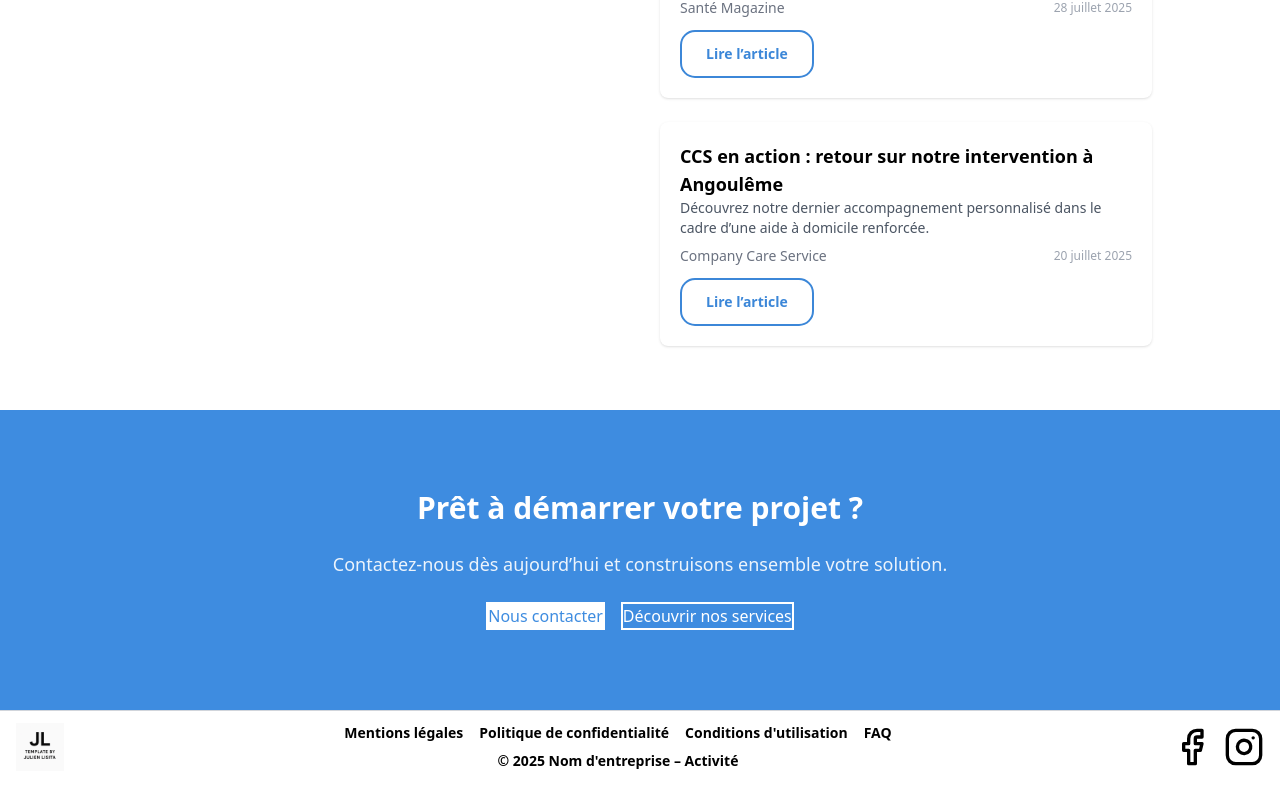
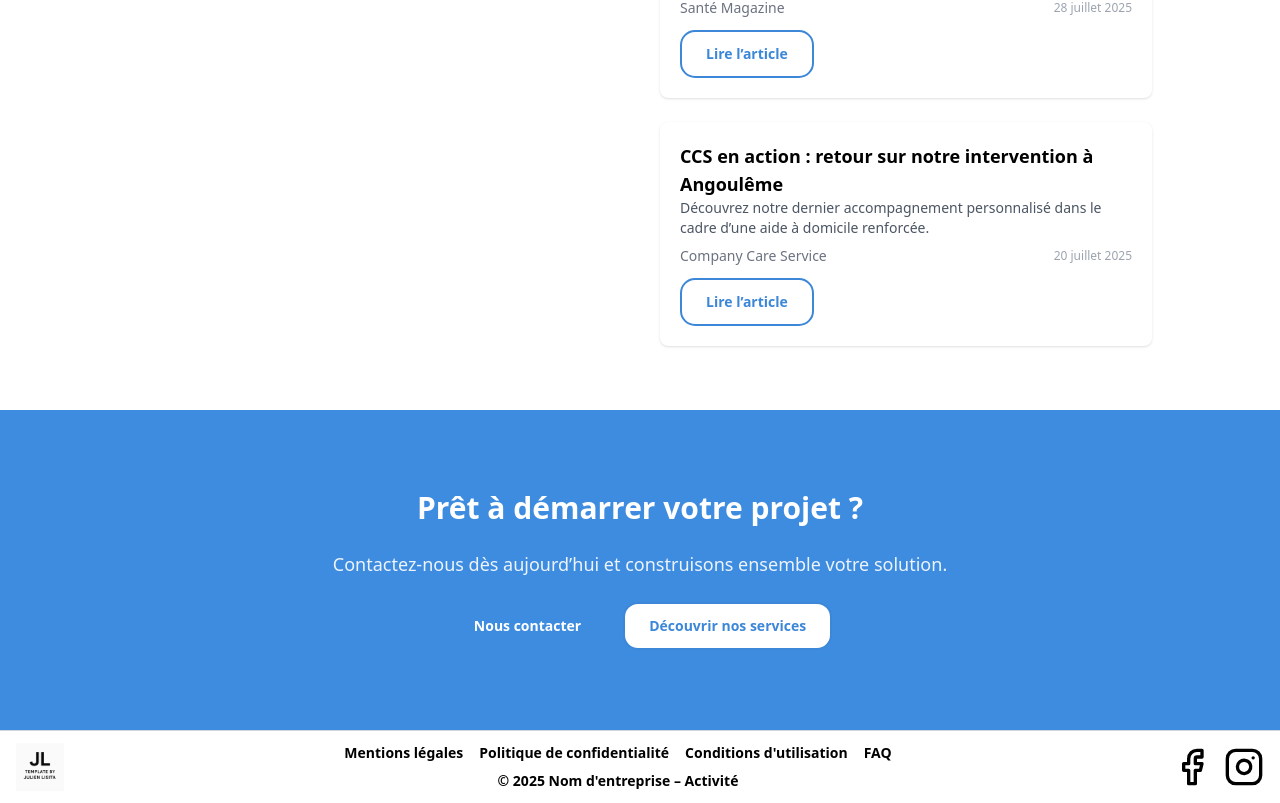
Before and after one commit to julienlisita/nextjs-ts-tailwind-template, a Next.js app: page / in a window 1280 px wide. Shown: the part 3476-4279 px from the top of the page. Built offline with nearby package versions, Linux system fonts and the light colour scheme.

Commit message:
refactor(cta): remove redundant button classes overriding base Button styles

```diff
--- a/src/components/ui/Cta.css
+++ b/src/components/ui/Cta.css
@@ -15,27 +15,3 @@
   @apply max-w-2xl mx-auto text-lg;
   opacity: 0.9;
 }
-
-/* Boutons CTA */
-.cta-btn-primary {
-  background-color: white;
-  color: #3e8ce0;
-  border: 2px solid white;
-  transition: all 0.3s;
-}
-.cta-btn-primary:hover {
-  background-color: #faf8f3;
-  color: #3e8ce0;
-  border-color: #3e8ce0;
-}
-
-.cta-btn-secondary {
-  background-color: transparent;
-  color: white;
-  border: 2px solid white;
-  transition: all 0.3s;
-}
-.cta-btn-secondary:hover {
-  background-color: white;
-  color: #3e8ce0;
-}
--- a/src/components/ui/Cta.tsx
+++ b/src/components/ui/Cta.tsx
@@ -27,10 +27,8 @@ export default function Cta({
         <p className="cta-description">{description}</p>
 
         <div className="flex flex-col sm:flex-row justify-center gap-3 sm:gap-4 mt-6">
-          <Button href={primaryHref} className="cta-btn-primary">
-            {primaryLabel}
-          </Button>
-          <Button href={secondaryHref} variant="secondary" className="cta-btn-secondary">
+          <Button href={primaryHref}>{primaryLabel}</Button>
+          <Button href={secondaryHref} variant="secondary">
             {secondaryLabel}
           </Button>
         </div>
```
